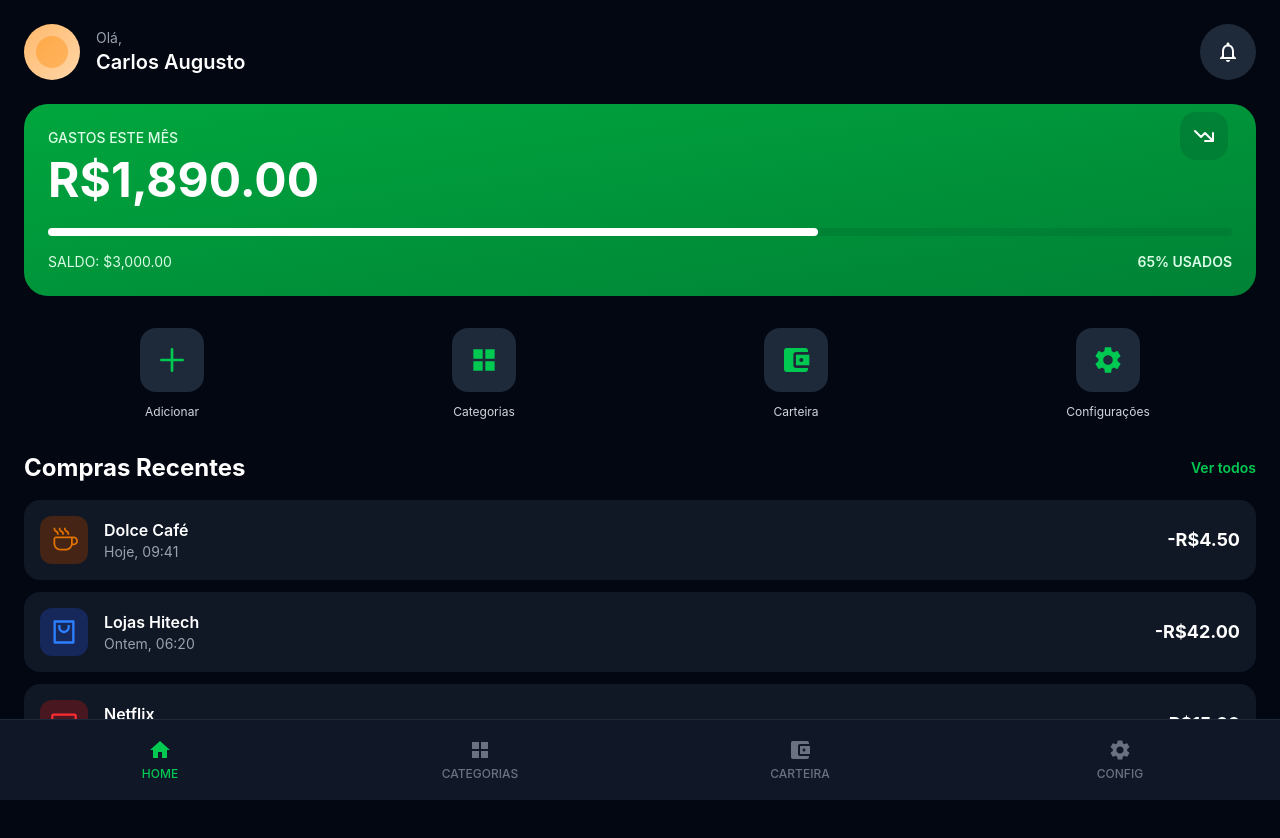
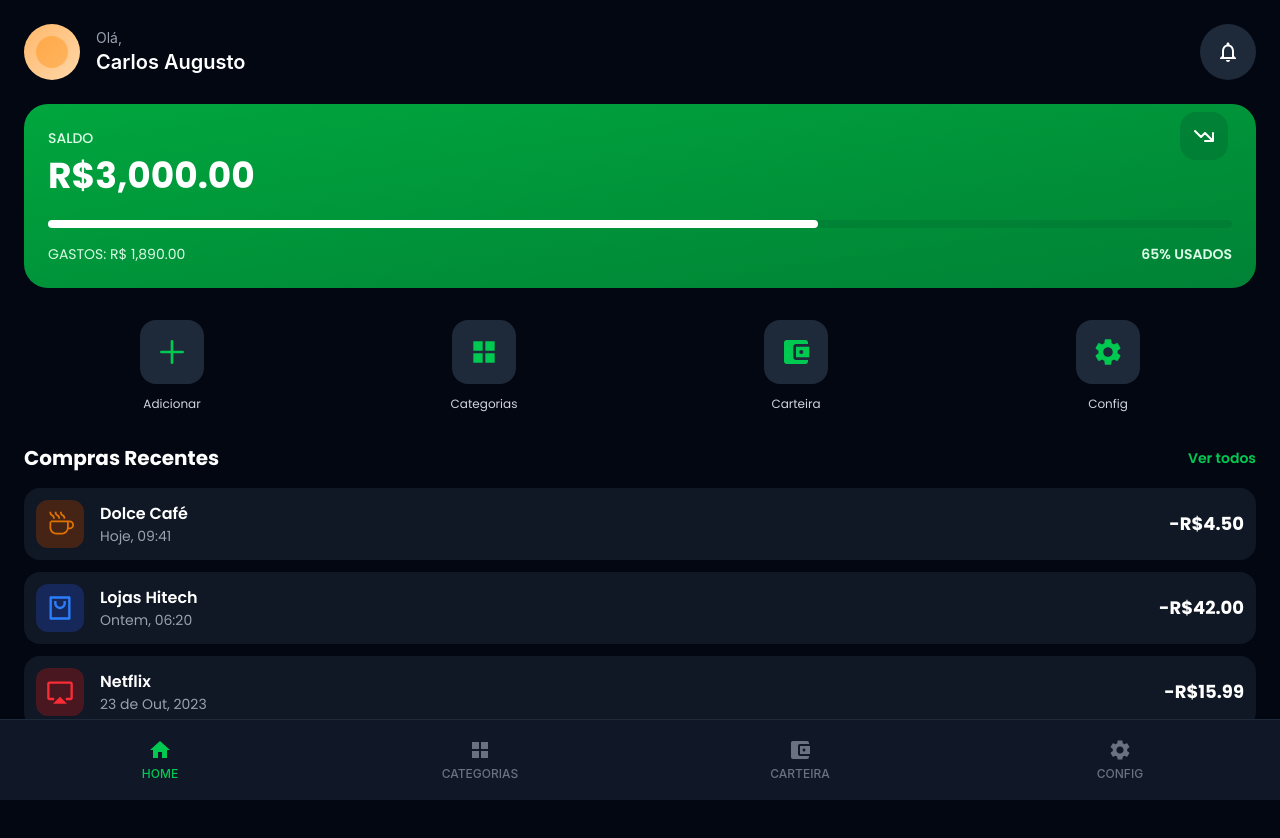
Before and after one commit to codesaugusto/carteira_pessoal_app, a React (Vite) app: page / in a window 1280 px wide. Shown: the top 838 px of the page. Built offline with nearby package versions, Linux system fonts and the light colour scheme.

Commit message:
feat: tela carteira

```diff
--- a/src/App.tsx
+++ b/src/App.tsx
@@ -4,6 +4,7 @@ import Home from "./components/Home/Home";
 import Header from "./components/Header/Header";
 import BottomNav from "./components/BottomNav/BottomNav";
 import Categorias from "./components/Categorias/Categoria";
+import Carteira from "./components/Carteira/Carteira";
 
 function App() {
   const [currentPage, setCurrentPage] = useState(0);
@@ -15,7 +16,7 @@ function App() {
       case 1:
         return <Categorias />;
       case 2:
-        return <div className="text-white p-6">Carteira</div>;
+        return <Carteira />;
       case 3:
         return <div className="text-white p-6">Configurações</div>;
       default:
--- /dev/null
+++ b/src/components/Carteira/Carteira.tsx
@@ -0,0 +1,126 @@
+import { Wallet, CreditCard, Building, PiggyBank } from "lucide-react";
+
+const Carteira = () => {
+  const wallets = [
+    {
+      id: 1,
+      name: "Carteira Física",
+      description: "Dinheiro Espécie",
+      amount: 450.0,
+      icon: <Wallet className="text-green-500 w-7 h-7" />,
+    },
+    {
+      id: 2,
+      name: "Cartão",
+      description: "Limite disponível",
+      amount: 5000.0,
+      icon: <CreditCard className="text-green-500 w-7 h-7" />,
+    },
+    {
+      id: 3,
+      name: "Banco Digital",
+      description: "Conta Corrente",
+      amount: 3800.0,
+      icon: <Building className="text-green-500 w-7 h-7" />,
+    },
+    {
+      id: 4,
+      name: "Reserva Emergência",
+      description: "Investimentos",
+      amount: 15000.0,
+      icon: <PiggyBank className="text-green-500 w-7 h-7" />,
+    },
+  ];
+
+  const totalBalance = wallets.reduce((sum, wallet) => sum + wallet.amount, 0);
+
+  return (
+    <div className="pb-25">
+      {/* Header */}
+      <div className="flex justify-between items-center px-6 py-6 border-b border-gray-800">
+        <div>
+          <h1 className="text-white text-3xl font-bold">Carteira</h1>
+          <p className="text-gray-400 text-sm mt-1">Saldo Total Líquido</p>
+        </div>
+        <button className="w-10 h-10 flex items-center justify-center">
+          <svg
+            className="w-6 h-6 text-green-500"
+            fill="none"
+            stroke="currentColor"
+            viewBox="0 0 24 24"
+          >
+            <path
+              strokeLinecap="round"
+              strokeLinejoin="round"
+              strokeWidth={2}
+              d="M21 21l-6-6m2-5a7 7 0 11-14 0 7 7 0 0114 0z"
+            />
+          </svg>
+        </button>
+      </div>
+
+      {/* Total Balance */}
+      <div className="px-6 py-8">
+        <p className="text-gray-400 text-sm font-poppins mb-2">
+          Saldo Total Líquido
+        </p>
+        <p className="text-white text-4xl font-bold font-poppins">
+          R$ {totalBalance.toFixed(2).replace(".", ",")}
+        </p>
+      </div>
+
+      {/* Wallets List */}
+      <div className="px-6 py-4 pb-25">
+        <div className="space-y-3 font-poppins">
+          {wallets.map((wallet) => (
+            <button
+              key={wallet.id}
+              className="w-full text-left bg-gray-800/50 rounded-2xl p-3 flex items-center justify-between transition-all duration-150 active:scale-95 active:brightness-120"
+            >
+              <div className="flex items-center gap-4 flex-1">
+                <div className="w-14 h-14 bg-green-600/30 rounded-xl flex items-center justify-center flex-shrink-0">
+                  {wallet.icon}
+                </div>
+
+                <div className="flex-1 min-w-0 flex items-start justify-between gap-4">
+                  <div className="flex-1 min-w-0">
+                    <h3 className="text-white font-semibold text-sm">
+                      {wallet.name}
+                    </h3>
+                    <p className="text-gray-400 text-xs">
+                      {wallet.description}
+                    </p>
+                  </div>
+                  <div className="flex flex-col items-end gap-2 flex-shrink-0">
+                    <p className="text-white font-bold text-md">
+                      R$ {wallet.amount.toFixed(2).replace(".", ",")}
+                    </p>
+                  </div>
+                </div>
+              </div>
+            </button>
+          ))}
+        </div>
+      </div>
+
+      {/* Floating Button */}
+      <button className="fixed bottom-24 right-6 w-13 h-13 bg-green-500 rounded-full flex items-center justify-center shadow-lg hover:bg-green-600 transition-colors">
+        <svg
+          className="w-8 h-8 text-white"
+          fill="none"
+          stroke="currentColor"
+          viewBox="0 0 24 24"
+        >
+          <path
+            strokeLinecap="round"
+            strokeLinejoin="round"
+            strokeWidth={2}
+            d="M12 4v16m8-8H4"
+          />
+        </svg>
+      </button>
+    </div>
+  );
+};
+
+export default Carteira;
--- a/src/components/Categorias/Categoria.tsx
+++ b/src/components/Categorias/Categoria.tsx
@@ -74,19 +74,21 @@ const Categorias = () => {
 
       {/* Gastos Section */}
       <div className="px-6 py-6 border-b border-gray-800">
-        <p className="text-gray-400 text-sm mb-2">Gastos de Outubro</p>
-        <p className="text-white text-4xl font-bold">
+        <p className="text-gray-400 text-sm font-poppins mb-2">
+          Gastos de Outubro
+        </p>
+        <p className="text-white text-4xl font-bold font-poppins">
           R$ {totalSpent.toFixed(2).replace(".", ",")}
         </p>
       </div>
 
       {/* Categories List */}
       <div className="px-6 py-4 pb-25">
-        <div className="space-y-3">
+        <div className="space-y-3 text-sm font-poppins">
           {categories.map((category) => (
-            <div
+            <button
               key={category.id}
-              className="bg-gray-800/50 rounded-2xl p-4 flex items-center justify-between"
+              className="w-full text-left bg-gray-800/50 rounded-2xl p-3 flex items-center justify-between transition-all duration-150 active:scale-95 active:brightness-120"
             >
               <div className="flex items-center gap-4 flex-1">
                 <div className="w-14 h-14 bg-green-600/30 rounded-xl flex items-center justify-center flex-shrink-0">
@@ -94,9 +96,7 @@ const Categorias = () => {
                 </div>
 
                 <div className="flex-1 min-w-0">
-                  <h3 className="text-white font-semibold text-lg">
-                    {category.name}
-                  </h3>
+                  <h3 className="text-white font-semibold">{category.name}</h3>
                   <p className="text-gray-400 text-sm">
                     {category.transactions} transações
                   </p>
@@ -114,7 +114,7 @@ const Categorias = () => {
                   ></div>
                 </div>
               </div>
-            </div>
+            </button>
           ))}
         </div>
       </div>
--- a/src/components/Home/Home.tsx
+++ b/src/components/Home/Home.tsx
@@ -1,8 +1,23 @@
 import { VscCoffee } from "react-icons/vsc";
 import { RiShoppingBag2Line } from "react-icons/ri";
 import { MdAirplay } from "react-icons/md";
+import { useEffect } from "react";
+import { animateNavIcon, initializeNavAnimation } from "../../utils/util";
 
-const Home = () => {
+interface HomeNavProps {
+  onNavigate?: (index: number) => void;
+}
+
+const Home = ({ onNavigate }: HomeNavProps) => {
+  useEffect(() => {
+    initializeNavAnimation();
+  }, []);
+
+  const handleNavClick = (index: number) => {
+    animateNavIcon(index);
+    onNavigate?.(index);
+  };
+
   const recentExpenses = [
     {
       id: 1,
@@ -34,13 +49,11 @@ const Home = () => {
   ];
 
   return (
-    <div className="px-6 pb-24">
+    <div className="px-6 pb-24 font-p">
       {/* Card de Gastos Mensais */}
       <div className="bg-gradient-to-br from-green-600 to-green-700 rounded-3xl p-6 mb-8 relative overflow-hidden">
         <div className="absolute top-2 right-7">
           <div className="w-12 h-12 bg-green-800/40 rounded-2xl flex items-center justify-center">
-            {/* seta de indicador para aumento ou diminuição */}
-            {/* diminuição */}
             <svg
               className="w-6 h-6 text-white"
               fill="none"
@@ -54,41 +67,29 @@ const Home = () => {
                 d="M13 17h8m0 0V9m0 8l-8-8-4 4-6-6"
               />
             </svg>
-            {/* aumento
-            <svg
-              className="w-6 h-6 text-white"
-              fill="none"
-              stroke="currentColor"
-              viewBox="0 0 24 24"
-            >
-              <path
-                strokeLinecap="round"
-                strokeLinejoin="round"
-                strokeWidth={2}
-                d="M11 7h8m0 0v8m0-8l-8 8-4-4-6 6"
-              />
-            </svg> */}
           </div>
         </div>
 
-        <p className="text-green-100 text-sm font-medium mb-2">
-          GASTOS ESTE MÊS
+        <p className="text-green-100 text-sm font-medium mb-2 font-poppins">
+          SALDO
         </p>
-        <p className="text-white text-5xl font-bold mb-6">R$1,890.00</p>
+        <p className="text-white text-4xl font-bold mb-6 font-poppins">
+          R$3,000.00
+        </p>
 
         <div className="w-full bg-green-800/30 rounded-full h-2 mb-4">
           <div className="bg-white rounded-full h-2 w-[65%]"></div>
         </div>
 
-        <div className="flex justify-between items-center">
-          <p className="text-green-100 text-sm">SALDO: $3,000.00</p>
+        <div className="flex justify-between items-center font-poppins">
+          <p className="text-green-100 text-sm">GASTOS: R$ 1,890.00</p>
           <p className="text-green-100 text-sm font-semibold">65% USADOS</p>
         </div>
       </div>
 
       {/* Grid de Ações */}
-      <div className="grid grid-cols-4 gap-4 mb-8">
-        <button className="flex flex-col items-center gap-3">
+      <div className="grid grid-cols-4 gap-4 mb-8 font-poppins">
+        <button className="flex flex-col items-center gap-3 transition-all duration-150 active:scale-95 active:brightness-120">
           <div className="w-16 h-16 bg-gray-800 rounded-2xl flex items-center justify-center">
             <svg
               className="w-8 h-8 text-green-500"
@@ -107,7 +108,7 @@ const Home = () => {
           <span className="text-gray-300 text-xs text-center">Adicionar</span>
         </button>
 
-        <button className="flex flex-col items-center gap-3">
+        <button className="flex flex-col items-center gap-3 transition-all duration-150 active:scale-95 active:brightness-120">
           <div className="w-16 h-16 bg-gray-800 rounded-2xl flex items-center justify-center">
             <svg
               className="w-8 h-8 text-green-500"
@@ -120,7 +121,7 @@ const Home = () => {
           <span className="text-gray-300 text-xs text-center">Categorias</span>
         </button>
 
-        <button className="flex flex-col items-center gap-3">
+        <button className="flex flex-col items-center gap-3 transition-all duration-150 active:scale-95 active:brightness-120">
           <div className="w-16 h-16 bg-gray-800 rounded-2xl flex items-center justify-center">
             <svg
               className="w-8 h-8 text-green-500"
@@ -133,7 +134,7 @@ const Home = () => {
           <span className="text-gray-300 text-xs text-center">Carteira</span>
         </button>
 
-        <button className="flex flex-col items-center gap-3">
+        <button className="flex flex-col items-center gap-3 transition-all duration-150 active:scale-95 active:brightness-120">
           <div className="w-16 h-16 bg-gray-800 rounded-2xl flex items-center justify-center">
             <svg
               className="w-8 h-8 text-green-500"
@@ -143,42 +144,44 @@ const Home = () => {
               <path d="M19.14 12.94c.04-.3.06-.61.06-.94 0-.32-.02-.64-.07-.94l2.03-1.58c.18-.14.23-.41.12-.61l-1.92-3.32c-.12-.22-.37-.29-.59-.22l-2.39.96c-.5-.38-1.03-.7-1.62-.94l-.36-2.54c-.04-.24-.24-.41-.48-.41h-3.84c-.24 0-.43.17-.47.41l-.36 2.54c-.59.24-1.13.57-1.62.94l-2.39-.96c-.22-.08-.47 0-.59.22L2.74 8.87c-.12.21-.08.47.12.61l2.03 1.58c-.05.3-.09.63-.09.94s.02.64.07.94l-2.03 1.58c-.18.14-.23.41-.12.61l1.92 3.32c.12.22.37.29.59.22l2.39-.96c.5.38 1.03.7 1.62.94l.36 2.54c.05.24.24.41.48.41h3.84c.24 0 .44-.17.47-.41l.36-2.54c.59-.24 1.13-.56 1.62-.94l2.39.96c.22.08.47 0 .59-.22l1.92-3.32c.12-.22.07-.47-.12-.61l-2.01-1.58zM12 15.6c-1.98 0-3.6-1.62-3.6-3.6s1.62-3.6 3.6-3.6 3.6 1.62 3.6 3.6-1.62 3.6-3.6 3.6z" />
             </svg>
           </div>
-          <span className="text-gray-300 text-xs text-center">
-            Configurações
-          </span>
+          <span className="text-gray-300 text-xs text-center">Config</span>
         </button>
       </div>
 
       {/* Recent Expenses */}
       <div>
-        <div className="flex justify-between items-center mb-4">
-          <h2 className="text-white text-2xl font-bold">Compras Recentes</h2>
-          <button className="text-green-500 text-sm font-semibold">
+        <div className="flex justify-between items-center mb-4 px-0 font-poppins">
+          <h2 className="text-white text-xl font-bold">Compras Recentes</h2>
+          <button className="text-green-500 text-sm font-semibold active:scale-95 transition-all duration-150">
             Ver todos
           </button>
         </div>
 
-        <div className="space-y-3">
+        <div className="space-y-3 font-poppins">
           {recentExpenses.map((expense) => (
-            <div
+            <button
               key={expense.id}
-              className="bg-gray-800/50 rounded-2xl p-4 flex items-center justify-between"
+              className="w-full bg-gray-800/50 rounded-2xl p-3 flex items-center justify-between transition-all duration-150 active:scale-95 active:brightness-120"
             >
               <div className="flex items-center gap-4">
                 <div
                   className={`w-12 h-12 ${expense.bgColor} rounded-xl flex items-center justify-center`}
                 >
-                  <span className="text-3xl">{expense.icon}</span>
+                  {expense.icon}
                 </div>
                 <div>
-                  <p className="text-white font-semibold">{expense.name}</p>
-                  <p className="text-gray-400 text-sm">{expense.description}</p>
+                  <p className="text-white font-semibold text-left">
+                    {expense.name}
+                  </p>
+                  <p className="text-gray-400 text-sm text-left">
+                    {expense.description}
+                  </p>
                 </div>
               </div>
-              <p className="text-white font-bold text-lg">
+              <p className="text-white font-bold text-lg text-right">
                 -R${expense.amount.toFixed(2)}
               </p>
-            </div>
+            </button>
           ))}
         </div>
       </div>
--- a/src/index.css
+++ b/src/index.css
@@ -1,3 +1,4 @@
+@import url("https://fonts.googleapis.com/css2?family=Poppins:ital,wght@0,100;0,200;0,300;0,400;0,500;0,600;0,700;0,800;0,900;1,100;1,200;1,300;1,400;1,500;1,600;1,700;1,800;1,900&display=swap");
 @import "tailwindcss";
 
 body {
@@ -5,3 +6,7 @@ body {
   padding: 0;
   background-color: #030712;
 }
+
+@theme {
+  --font-poppins: "Poppins", sans-serif;
+}
```
